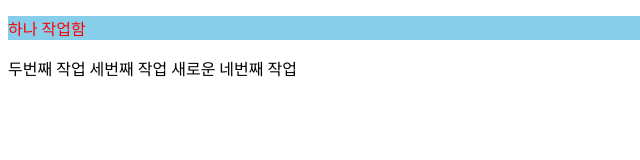
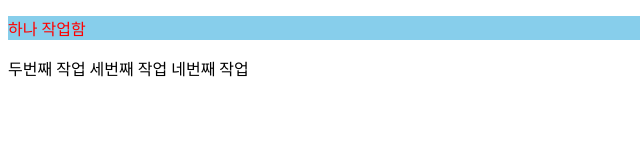
Before and after one commit to Naessss/test, a plain HTML site: page index.html in a window 1280 px wide. Shown: the full height of the page, 0-640 px from the left. Drawn offline with Linux system fonts and the light colour scheme.

Commit message:
네번째뭐삭제함

```diff
--- a/index.html
+++ b/index.html
@@ -11,6 +11,6 @@
   <p>하나 작업함</p>
   두번째 작업
   세번째 작업
-  새로운 네번째 작업
+  네번째 작업
 </body>
 </html>
```
